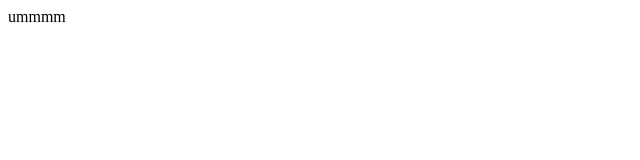
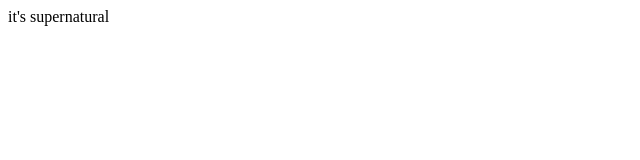
Before and after one commit to zieieiev/hehe, a plain HTML site: page index.html in a window 1280 px wide. Shown: the full height of the page, 0-640 px from the left. Drawn offline with Linux system fonts and the light colour scheme.

Commit message:
Update index.html

```diff
--- a/index.html
+++ b/index.html
@@ -11,6 +11,6 @@
     <link rel="icon" href="icon.png" type="image/gif">
   </head>
   <body>
-    ummmm
+    it's supernatural
   </body>
 </html>
```
